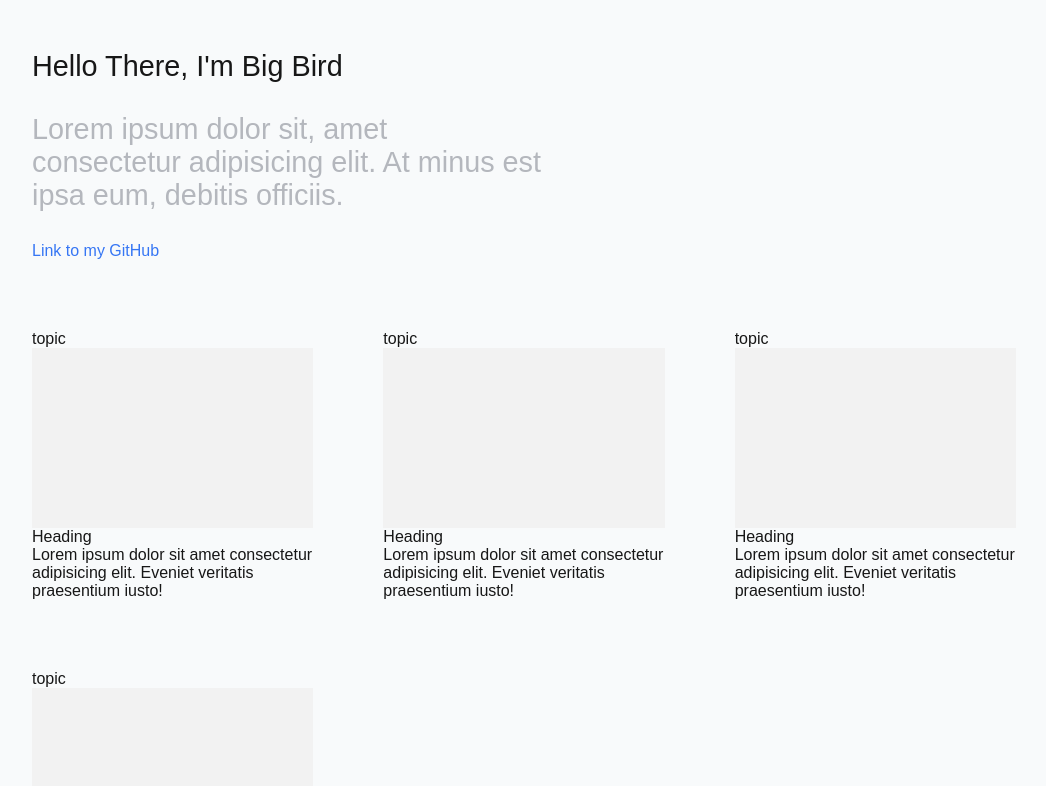
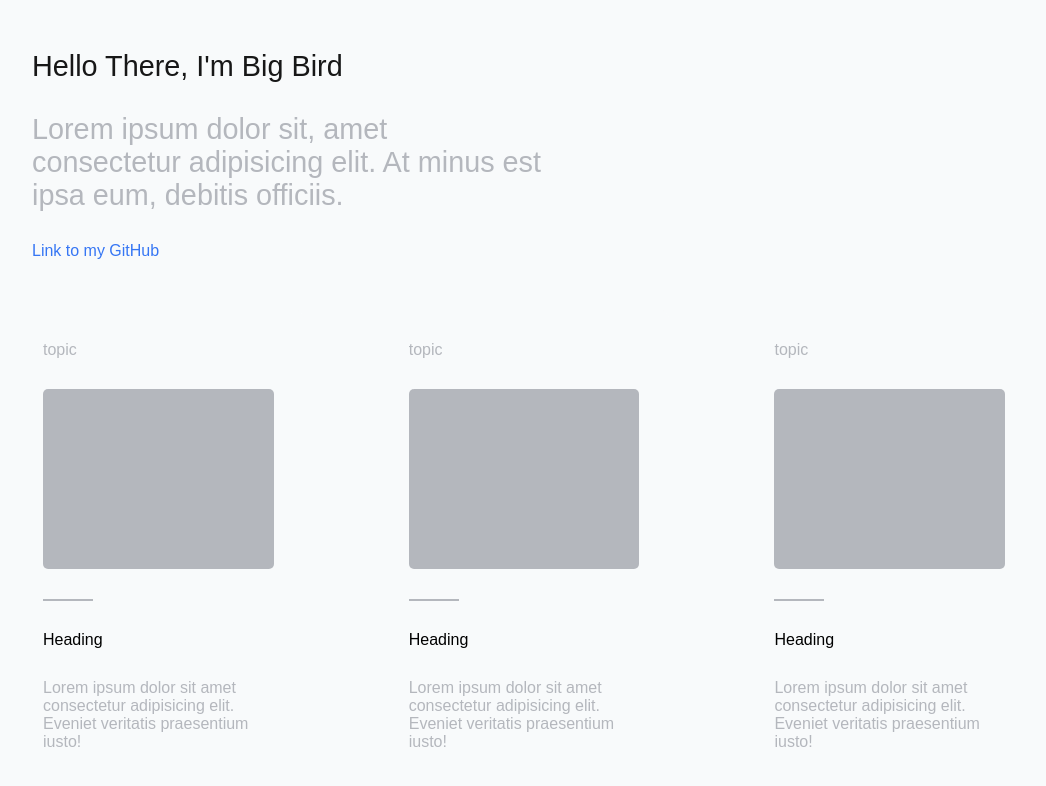
Before and after one commit to VenkatRaman3103/Algorithms-Visualizer, a Next.js app: page / in a window 1280 px wide. Shown: the top 786 px of the page, without its empty margins (96-1142 px from the left). Built offline with nearby package versions, Linux system fonts and the light colour scheme.

Commit message:
added Algorithms Gallery view

```diff
--- a/src/components/AlgorithmsGallery/index.scss
+++ b/src/components/AlgorithmsGallery/index.scss
@@ -15,27 +15,32 @@
     justify-content: space-between;
     flex-wrap: wrap;
 
-    gap: 30px;
+    gap: 50px;
 
     margin-left: -40px;
   }
 }
 
 .preview-container {
-  width: calc(100% / 3 - 20px);
+  width: calc(100% / 3.5);
   border-radius: 10px;
 
-  padding: 20px;
+  // padding: 30px;
+  padding: 30px 30px 50px 30px;
+
+  border: 1.5px solid #f8fafb;
 
   transition: background-color 0.5s ease-in-out,
     border-radius 0.5s ease-in-out,
     box-shadow 0.5s ease-in-out,
+    border 0.5s ease-in-out,
     transform 0.5s ease-in-out;
 
 
   &:hover {
     border-radius: 10px;
     background-color: white;
+    border: 1.5px solid #EFEFF1;
     box-shadow:
       0px 17.6px 2px -22px rgba(0, 0, 0, 0.005),
       0px 21.1px 4.7px -22px rgba(0, 0, 0, 0.015),
@@ -44,6 +49,13 @@
       0px 27.5px 23px -22px rgba(0, 0, 0, 0.06),
       0px 31.4px 40.2px -22px rgba(0, 0, 0, 0.072),
       0px 38px 87px -22px rgba(0, 0, 0, 0.08);
+
+    .preview-wrapper {
+      .divider {
+        width: 100%;
+        transition: width 0.5s ease-in-out;
+      }
+    }
   }
 
   .preview-wrapper {
@@ -55,18 +67,38 @@
     align-items: start;
     justify-content: start;
 
-    .topic {}
+    gap: 30px;
+
+    .topic {
+      color: #b4b7bd;
+    }
 
     .image {
       height: 180px;
       width: 100%;
-      background-color: #f2f2f2;
-      box-shadow: 20px;
+      background-color: #b4b7bd;
+      border-radius: 5px;
     }
 
-    .heading {}
+    .divider {
+      height: 2px;
+      width: 50px;
+      background-color: #b4b7bd;
+      transition: width 0.5s ease-in-out;
+    }
 
-    .description {}
+    .heading {
+      font-weight: 500;
+      color: black;
+      padding: 0px;
+      margin: 0px;
+    }
+
+    .description {
+      color: #b4b7bd;
+      padding: 0px;
+      margin: 0px;
+    }
   }
 
 
--- a/src/components/AlgorithmsGallery/index.tsx
+++ b/src/components/AlgorithmsGallery/index.tsx
@@ -7,6 +7,9 @@ export const AlgorithmsGallery = () => {
 		<>
 			<div className="gallery-container">
 				<div className="gallery-wrapper">
+					<AlgorithmsPreview />
+					<AlgorithmsPreview />
+					<AlgorithmsPreview />
 					<AlgorithmsPreview />
 					<AlgorithmsPreview />
 					<AlgorithmsPreview />
@@ -24,6 +27,7 @@ export const AlgorithmsPreview = () => {
 				<div className="preview-wrapper">
 					<div className="topic">topic</div>
 					<div className="image"></div>
+					<div className="divider"></div>
 					<div className="heading">Heading</div>
 					<div className="description">
 						Lorem ipsum dolor sit amet consectetur adipisicing elit. Eveniet veritatis
```
